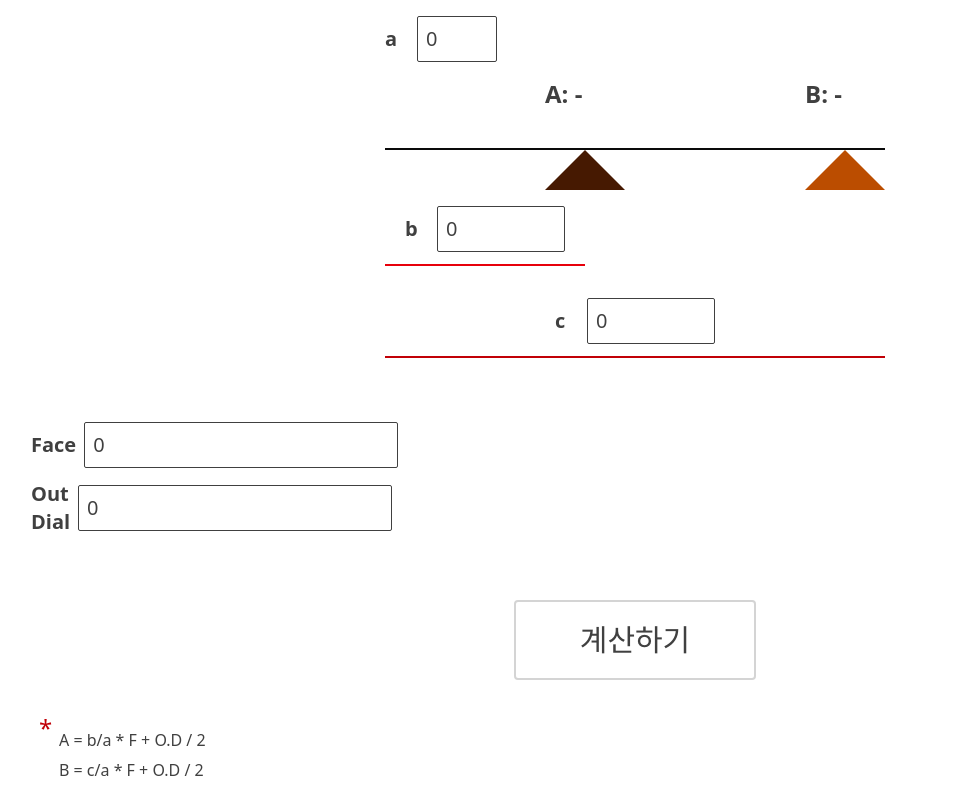
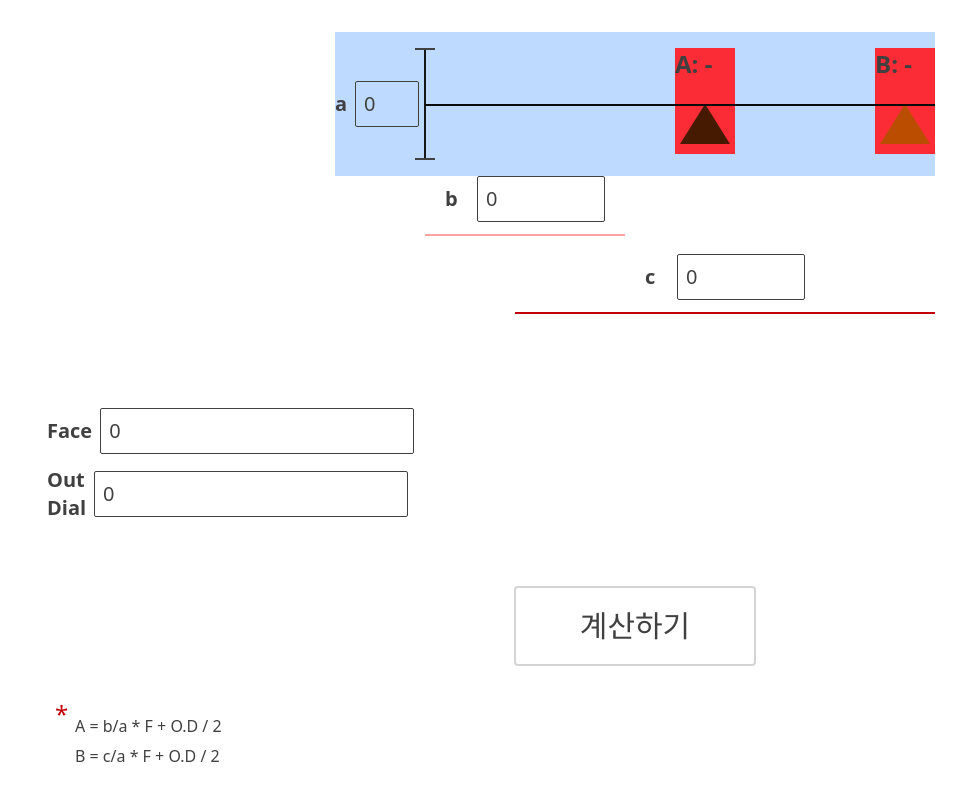
Before and after one commit to Limchansol/alignment, a React (Vite) app: page / in a window 1280 px wide. Shown: the whole page, without its empty margins (5-971 px from the left). Built offline with nearby package versions, Linux system fonts and the light colour scheme.

Commit message:
✨ 그림 설명 추가

```diff
--- a/src/App.css
+++ b/src/App.css
@@ -1,3 +1,6 @@
+@import url("https://fonts.googleapis.com/css2?family=Material+Symbols+Outlined:opsz,wght,FILL,GRAD@20,100..700,0..1,200");
+/* @import url("https://fonts.googleapis.com/css2?family=Material+Symbols+Rounded:opsz,wght,FILL,GRAD@20,100..700,0..1,200"); */
+@import url("https://fonts.googleapis.com/css2?family=Material+Symbols+Rounded:wght@100..700");
 @import "tailwindcss";
 
 input::-webkit-outer-spin-button,
--- a/src/App.tsx
+++ b/src/App.tsx
@@ -5,6 +5,7 @@ import InputNumber from "./components/InputNumber";
 import Button from "./components/Button";
 import Text from "./components/Text";
 import Triangle from "./components/Triangle";
+import VerticalLine from "./components/VerticalLine";
 
 type OutputType = {
   A: number | null;
@@ -46,31 +47,33 @@ export default function App() {
   };
 
   return (
-    <div className="text-neutral-700 flex flex-col items-center p-4">
-      <div className="">
+    <div className="text-neutral-700 flex flex-col items-center p-8">
+      <div className="bg-blue-200 w-full max-w-[600px] relative">
+        <div className="flex items-center">
           <InputNumber
             label="a"
             value={inputs.a}
             onChange={(value) => setValuesByKey("a", value)}
-          wrapperWidth="w-28"
-          inputWidth="w-20"
+            wrapperWidth="w-20"
+            inputWidth="w-16"
           />
-
-        <div className="relative h-[112px] my-4">
-          <div className="w-[500px] border border-neutral-950 absolute top-[70px]" />
-          <div className="flex justify-end gap-[180px]">
-            <div>
+          <VerticalLine height="h-[112px]" />
+          <div className="relative h-[112px] my-4 grow ml-[-10px]">
+            <div className="w-full border border-neutral-950 absolute top-1/2" />
+            <div className="flex justify-end gap-[140px]">
+              <div className="bg-red-500 flex flex-col gap-3.5">
                 <Text title="A" value={outputs.A?.toString() || "-"} />
-              <Triangle borderColor="border-b-amber-950" />
+                <Triangle color="text-amber-950" />
               </div>
-            <div>
+              <div className="bg-red-500 flex flex-col gap-3.5">
                 <Text title="B" value={outputs.B?.toString() || "-"} />
-              <Triangle borderColor="border-b-amber-700" />
+                <Triangle color="text-amber-700" />
+              </div>
             </div>
           </div>
         </div>
 
-        <div className="flex flex-col items-center w-fit">
+        <div className="flex flex-col items-center w-fit absolute left-[90px]">
           <InputNumber
             label="b"
             value={inputs.b}
@@ -78,9 +81,9 @@ export default function App() {
             wrapperWidth="w-40"
             inputWidth="w-32"
           />
-          <div className="mb-8 mt-3 w-[200px] border border-red-600" />
+          <div className="mb-8 mt-3 w-[200px] border border-red-300" />
         </div>
-        <div className="flex flex-col items-center w-fit">
+        <div className="flex flex-col items-center w-fit absolute right-[0px] bottom-[-170px]">
           <InputNumber
             label="c"
             value={inputs.c}
@@ -88,9 +91,11 @@ export default function App() {
             wrapperWidth="w-40"
             inputWidth="w-32"
           />
-          <div className="mb-8 mt-3 w-[500px] border border-red-700" />
+          <div className="mb-8 mt-3 w-[420px] border  border-red-700" />
         </div>
       </div>
+
+      <div className="h-[200px]"></div>
 
       <div className="flex flex-col gap-3 w-full justify-baseline px-5 mt-8">
         <InputNumber
@@ -106,7 +111,9 @@ export default function App() {
           wrapperWidth="w-[340px]"
         />
       </div>
+      <div className="max-w-[400px]">
         <Button text="계산하기" onClick={handleClick} />
+      </div>
       <Footnote />
     </div>
   );
--- a/src/components/Button.tsx
+++ b/src/components/Button.tsx
@@ -7,7 +7,7 @@ export default function Button({ text, onClick }: Props) {
   return (
     <button
       onClick={onClick}
-      className="border-2 border-neutral-300 hover:bg-neutral-300 cursor-pointer text-3xl rounded-sm py-5 px-16 mt-16"
+      className="w-full border-2 border-neutral-300 hover:bg-neutral-300 cursor-pointer text-3xl rounded-sm py-5 px-16 mt-16"
     >
       {text}
     </button>
--- a/src/components/Triangle.tsx
+++ b/src/components/Triangle.tsx
@@ -1,11 +1,14 @@
 type Props = {
-  borderColor: string;
+  color: string;
 };
 
-export default function Triangle({ borderColor }: Props) {
+export default function Triangle({ color }: Props) {
   return (
-    <div
-      className={`w-0 h-0 border-[40px] border-transparent ${borderColor}`}
-    />
+    <span
+      className={`material-symbols-outlined ${color}`}
+      style={{ fontVariationSettings: '"FILL" 1', fontSize: "60px" }}
+    >
+      change_history
+    </span>
   );
 }
--- /dev/null
+++ b/src/components/VerticalLine.tsx
@@ -0,0 +1,7 @@
+export default function VerticalLine({ height }: { height: string }) {
+  return (
+    <div className={`border-t-2 border-b-2 relative ${height} w-5`}>
+      <div className="bg-neutral-900 absolute h-full w-[2px] left-[9px]"></div>
+    </div>
+  );
+}
```
Lines whose indentation alone changed are shown as unchanged.
